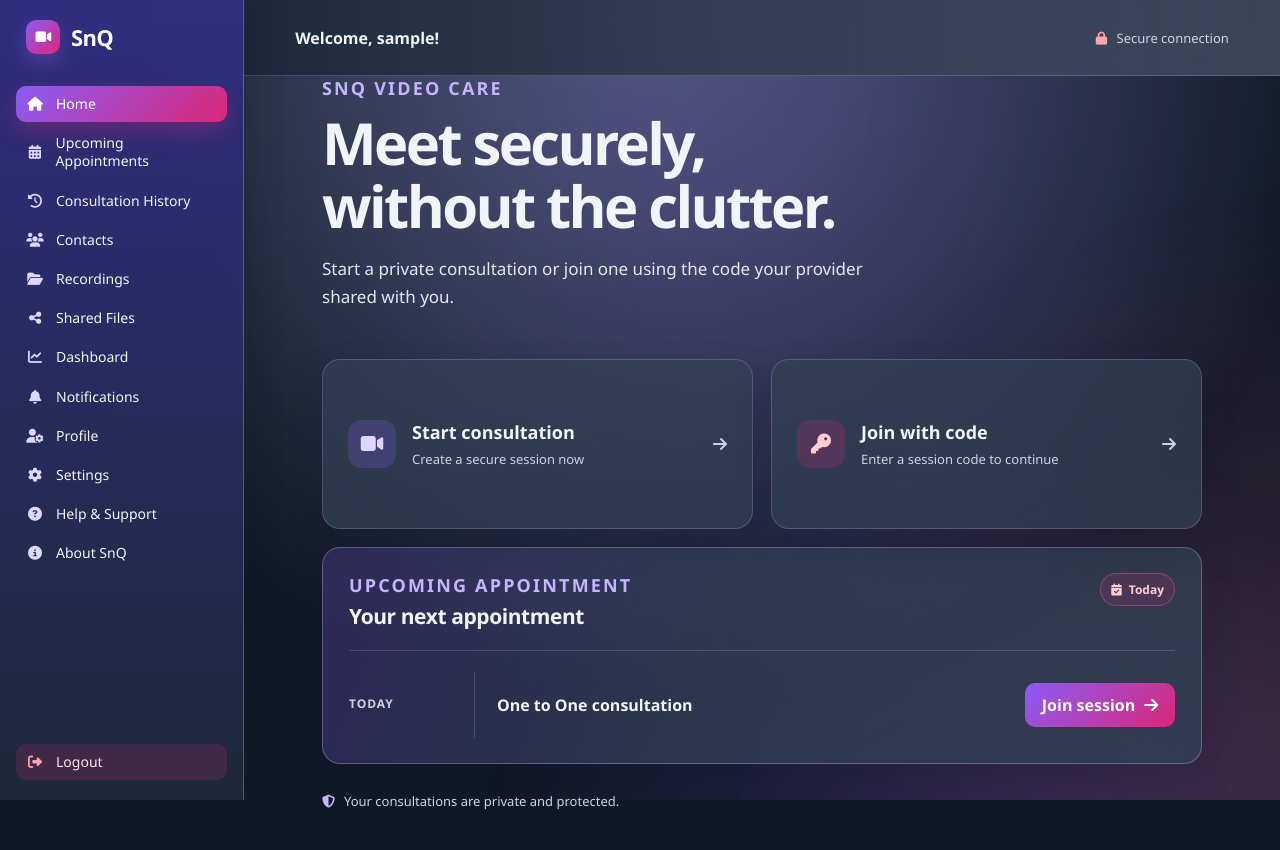
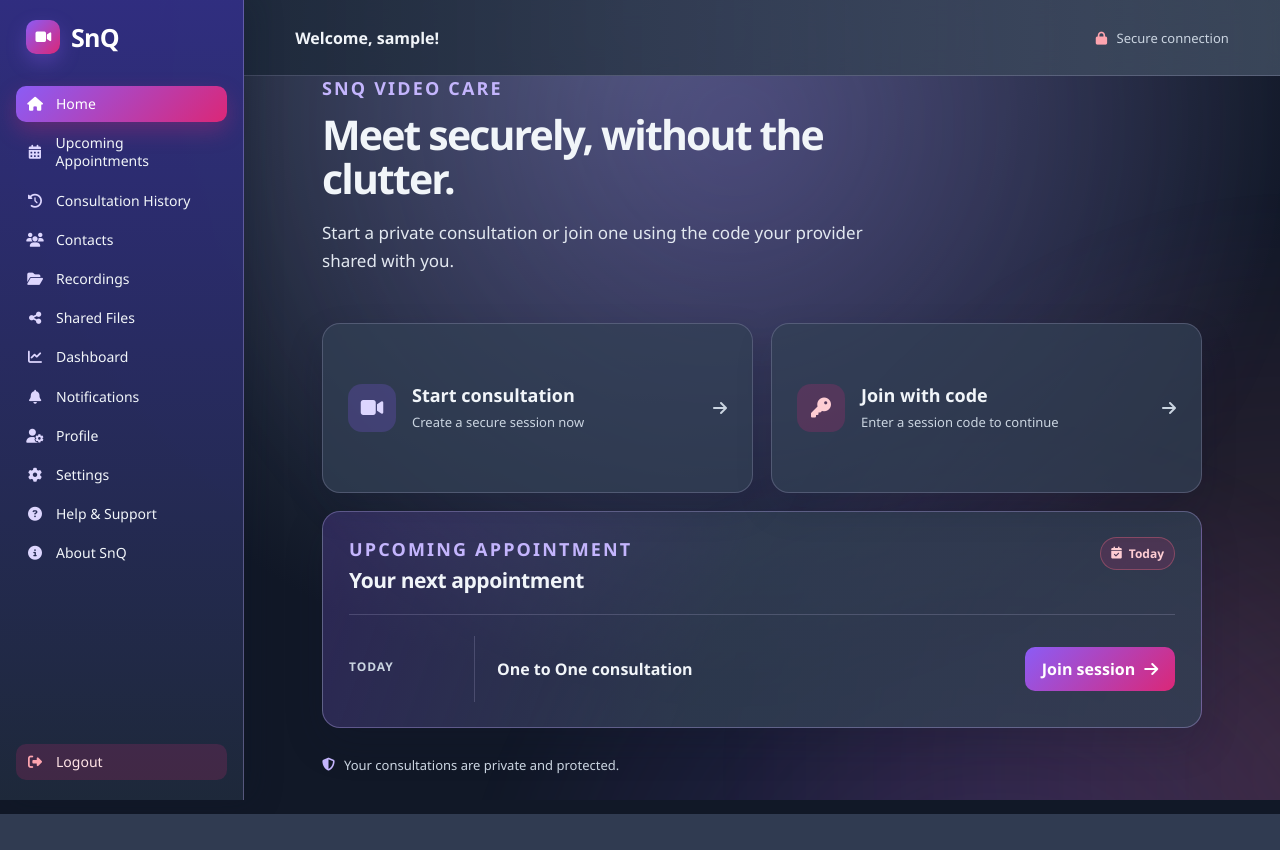
Before and after one commit to santoshki/snq_video_conferencing, a Flask app: page /home in a window 1280 px wide. After the commit the page ends 814 px from the top, so only its background shows below. Run offline with Flask 3, Linux system fonts and the light colour scheme; the visitor is signed in with stand-in values (Sample User, id 1); parts of the project's set-up code (start-up, migrations or seed data) failed here and were passed over.

Commit message:
1.Updated home screen details. 2.Created Beta version for release.

```diff
--- a/static/snq_home_screen_style.css
+++ b/static/snq_home_screen_style.css
@@ -24,7 +24,7 @@ button { border: 0; }
 @keyframes drift { 50% { transform: translate(5vw, 3vw) scale(1.08); } }
 
 .sidebar { position: fixed; inset: 0 auto 0 0; z-index: 2; width: 244px; padding: 20px 16px; display: flex; flex-direction: column; background: linear-gradient(180deg, rgba(49, 46, 129, .98), rgba(30, 41, 59, .98)); border-right: 1px solid rgba(196, 181, 253, .34); box-shadow: 10px 0 28px rgba(15, 23, 42, .22); }
-.brand { display: flex; align-items: center; gap: 11px; padding: 0 10px; color: #ffffff; font-size: 22px; font-weight: 700; text-decoration: none; letter-spacing: -.03em; }
+.brand { display: flex; align-items: center; gap: 11px; padding: 0 10px; color: #ffffff; font-size: 25px; font-weight: 700; text-decoration: none; letter-spacing: -.03em; }
 .brand-mark { width: 34px; height: 34px; display: grid; place-items: center; color: white; font-size: 14px; border-radius: 10px; background: linear-gradient(135deg, var(--sky-500), var(--blue-600)); box-shadow: 0 8px 20px rgba(139, 92, 246, .32); }
 .sidebar-menu { display: grid; gap: 3px; margin-top: 32px; }
 .sidebar-menu a, .logout-button { display: flex; align-items: center; gap: 12px; padding: 9px 10px; border-radius: 10px; color: #f1f5f9; font-size: 14px; line-height: 1.3; text-decoration: none; transition: background .2s ease, color .2s ease, transform .2s ease; }
@@ -47,7 +47,7 @@ button { border: 0; }
 .home-panel { width: min(100%, 880px); }
 .hero-copy { max-width: 650px; }
 .eyebrow { margin-bottom: 12px; color: var(--sky-400); font-size: 18px; font-weight: 700; letter-spacing: .12em; text-transform: uppercase; }
-h1 { max-width: 600px; font-size: clamp(34px, 5vw, 58px); line-height: 1.08; letter-spacing: -.045em; }
+h1 { max-width: 600px; font-size: clamp(34px, 5vw, 41px); line-height: 1.08; letter-spacing: -.045em; }
 .hero-description { max-width: 560px; margin-top: 18px; color: var(--slate-300); font-size: 17px; line-height: 1.65; }
 
 .quick-actions { display: grid; grid-template-columns: repeat(2, minmax(0, 1fr)); gap: 18px; margin-top: 48px; }
```
